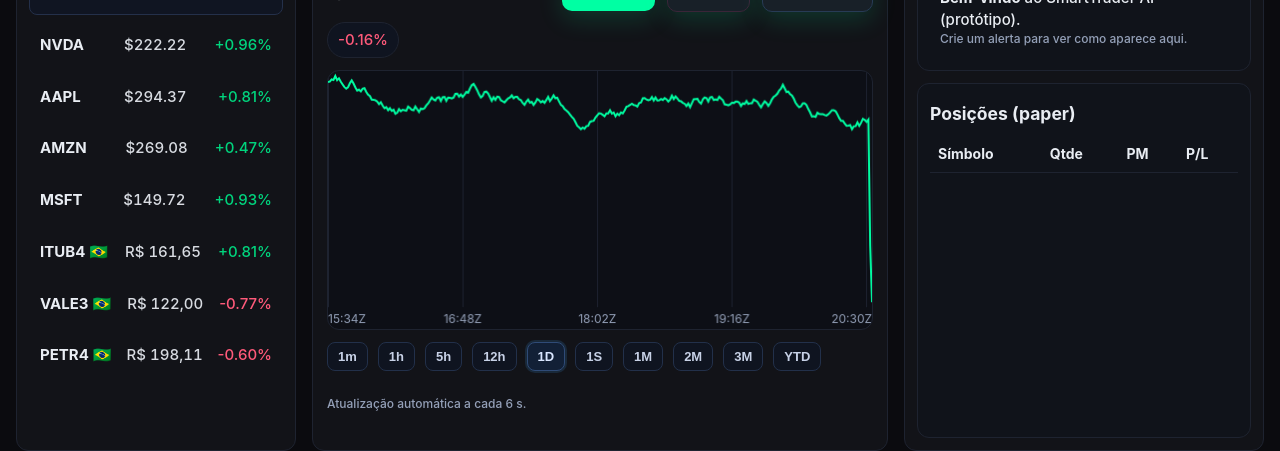
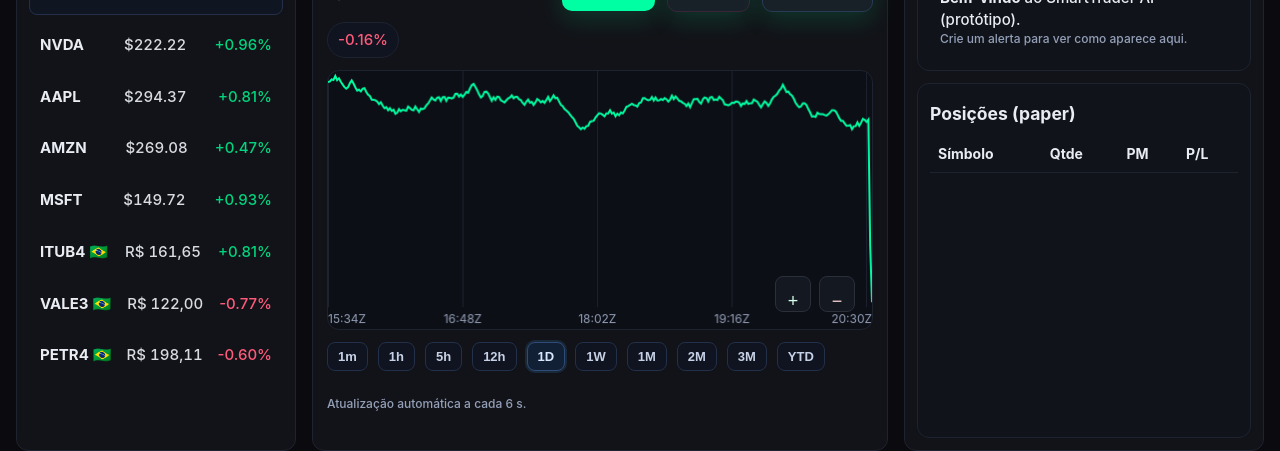
Before and after one commit to anderleilucio/smarttrader-ai, a Next.js app: page / in a window 1280 px wide. Shown: the part 152-603 px from the top of the page. Built offline with nearby package versions, Linux system fonts and the light colour scheme.

Commit message:
Update index.js

```diff
--- a/pages/index.js
+++ b/pages/index.js
@@ -26,14 +26,16 @@ export default function Home() {
       </header>
 
       <main className="layout">
+        {/* Lista / busca */}
         <aside className="left" aria-label="Ativos">
           <input id="q" className="search" placeholder="Buscar (ex.: TSLA, AAPL, VALE3)" />
           <div id="list" className="list" />
         </aside>
 
+        {/* Centro / gráfico */}
         <section className="center" aria-label="Detalhes do ativo">
           <div className="row">
-            <div style={{flex:1}}>
+            <div style={{ flex: 1 }}>
               <div className="title-row">
                 <h1 id="sym">TSLA</h1>
               </div>
@@ -45,23 +47,72 @@ export default function Home() {
             </div>
 
             <div className="row buttons">
-              <button className="btn" id="buyBtn"  type="button">Comprar</button>
+              <button className="btn" id="buyBtn" type="button">Comprar</button>
               <button className="btn sell" id="sellBtn" type="button">Vender</button>
               <button className="btn alert" id="alertBtn" type="button">Criar alerta</button>
             </div>
           </div>
 
-          <canvas id="chart" height="260" aria-label="Gráfico de preço" role="img"></canvas>
+          {/* Caixa do gráfico: position:relative para conter o zoom +/− */}
+          <div
+            className="chartbox"
+            style={{ position: "relative" }}
+            aria-label="Gráfico de preço"
+          >
+            <canvas id="chart" height="260" aria-label="Gráfico de preço" role="img" />
+
+            {/* Controles de zoom (funcionam com os listeners do app.js) */}
+            <div
+              id="zoomControls"
+              style={{
+                position: "absolute",
+                right: 18,
+                bottom: 18,
+                display: "flex",
+                gap: 8,
+                zIndex: 10,
+              }}
+              aria-label="Controles de zoom"
+            >
+              <button
+                id="zoomIn"
+                type="button"
+                title="Zoom in"
+                aria-label="Aumentar zoom"
+                className="tf"
+                style={{
+                  width: 36, height: 36, borderRadius: 8,
+                  border: "1px solid #2b2f3a", background: "#141821",
+                  color: "#d7ffe9", fontSize: 18, lineHeight: "36px", cursor: "pointer"
+                }}
+              >+</button>
+              <button
+                id="zoomOut"
+                type="button"
+                title="Zoom out"
+                aria-label="Reduzir zoom"
+                className="tf"
+                style={{
+                  width: 36, height: 36, borderRadius: 8,
+                  border: "1px solid #2b2f3a", background: "#141821",
+                  color: "#ffd8d8", fontSize: 18, lineHeight: "36px", cursor: "pointer"
+                }}
+              >−</button>
+            </div>
+          </div>
 
           {/* Rodapé do gráfico: seleção de períodos */}
           <div className="chart-footer">
-            <div className="tfbar">
+            <div className="tfbar" aria-label="Seleção de período">
+              {/* intraday / curtos */}
               <button className="tf" data-tf="1m">1m</button>
               <button className="tf" data-tf="1h">1h</button>
               <button className="tf" data-tf="5h">5h</button>
               <button className="tf" data-tf="12h">12h</button>
               <button className="tf" data-tf="24h">1D</button>
-              <button className="tf" data-tf="1w">1S</button>
+
+              {/* maiores janelas (labels iguais ao Robinhood; data-tf envia token correto) */}
+              <button className="tf" data-tf="1w">1W</button>
               <button className="tf" data-tf="1mo">1M</button>
               <button className="tf" data-tf="2mo">2M</button>
               <button className="tf" data-tf="3mo">3M</button>
@@ -72,6 +123,7 @@ export default function Home() {
           <p className="caption">Atualização automática a cada 6 s.</p>
         </section>
 
+        {/* Coluna direita */}
         <aside className="right" aria-label="Alertas e posições">
           <section className="panel" aria-labelledby="news-title">
             <h3 id="news-title">Alertas & Notícias</h3>
@@ -97,8 +149,8 @@ export default function Home() {
 
       <footer className="footer">© 2025 SmartTrader AI — página estática de demonstração</footer>
 
-      {/* carrega JS depois que a página estiver interativa (evita “sumir”) */}
-      <Script src="/assets/app.js?v=3" strategy="afterInteractive" />
+      {/* Carrega JS depois que a página estiver interativa */}
+      <Script src="/assets/app.js?v=4" strategy="afterInteractive" />
     </>
   );
 }
```
